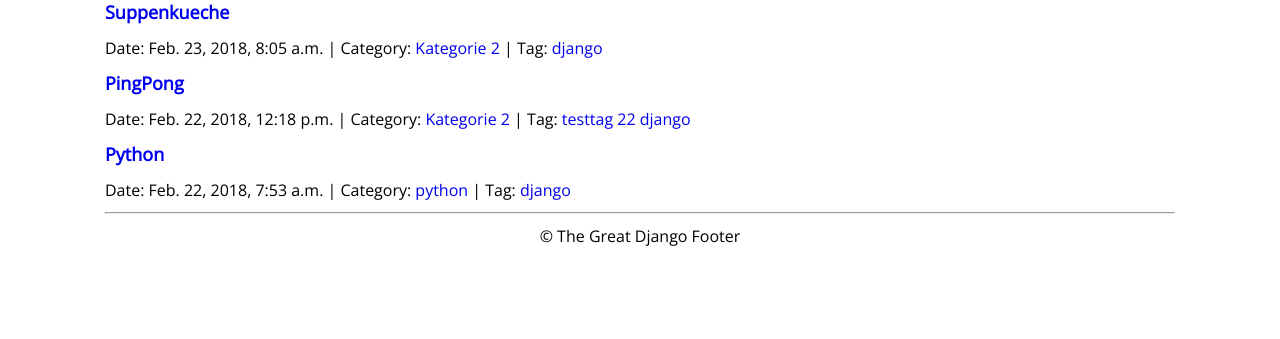
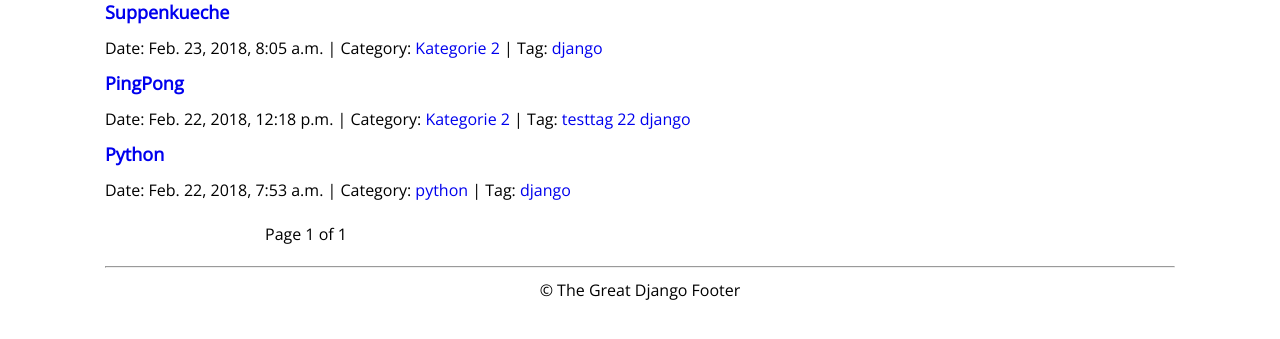
Before and after one commit to rgroener/tgdb, a Django app: a page that uses blog/templates/blog/post_by_tag.html in a window 1280 px wide. Shown: the part 200-539 px from the top of the page. Run offline with Django 3.2, Linux system fonts and the light colour scheme; data comes from the database, SQL or seed files in the repository; both versions use the stored data as it was after the commit; some libraries are stand-ins or nearby versions.

Commit message:
pagination in Django completed

```diff
--- a/blog/templates/blog/post_by_tag.html
+++ b/blog/templates/blog/post_by_tag.html
@@ -32,5 +32,20 @@
 
             </div>
     </div>
+    <div class="pagination">
+    <div class="section-inner clearfix">
+        <p>
+            {% if posts.has_previous %}
+                <a href="?page={{ posts.previous_page_number }}">&lt; Prev</a> |
+            {% endif %}
+
+            {% if posts.has_next %}
+                <a href="?page={{ posts.next_page_number }}">Next &gt;</a>
+            {% endif %}
+
+            <span>Page {{ posts.number }} of {{ posts.paginator.num_pages }}</span>
+        </p>
+    </div>
+</div>
 
 {% endblock %}
--- a/blog/views.py
+++ b/blog/views.py
@@ -4,13 +4,30 @@ from .models import Author, Tag, Category, Post
 from django.contrib import messages
 from .forms import FeedbackForm
 from django.core.mail import mail_admins
+from django.core.paginator import Paginator, PageNotAnInteger, EmptyPage
+from django_project import helpers
 
 def index(request):
 		return HttpResponse("Hello Django")
 
 def post_list(request):
-	posts = Post.objects.order_by("-id").all()
-	return render(request, 'blog/post_list.html', {'posts': posts})
+    posts = Post.objects.order_by("-id").all()
+    paginator = Paginator(posts, 10)
+
+    # get the page parameter from the query string
+    # if page parameter is available get() method will return empty string ''
+    page = request.GET.get('page')
+
+    try:
+        # create Page object for the given page
+        posts = paginator.page(page)
+    except PageNotAnInteger:
+        # if page parameter in the query string is not available, return the first page
+        posts = paginator.page(1)
+    except EmptyPage:
+        # if the value of the page parameter exceeds num_pages then return the last page
+        posts = paginator.page(paginator.num_pages)
+    return render(request, 'blog/post_list.html', {'posts': posts})
 
 def post_detail(request, pk):
 	post = get_object_or_404(Post, pk=pk)
@@ -19,7 +36,8 @@ def post_detail(request, pk):
 # view function to display post by category
 def post_by_category(request, category_slug):
     category = get_object_or_404(Category, slug=category_slug)
-    posts = get_list_or_404(Post.objects.order_by("-id"), category__slug=category_slug)
+    posts = get_list_or_404(Post.objects.order_by("-id"), category=category)
+    posts = helpers.pg_records(request, posts, 5)
     context = {
         'category': category,
         'posts': posts
@@ -30,7 +48,8 @@ def post_by_category(request, category_slug):
 # view function to display post by tag
 def post_by_tag(request, tag_slug):
     tag = get_object_or_404(Tag, slug=tag_slug)
-    posts = get_list_or_404(Post.objects.order_by("-id"), tags__name=tag)
+    posts = get_list_or_404(Post.objects.order_by("-id"), tags=tag)
+    posts = helpers.pg_records(request, posts, 5)
     context = {
         'tag': tag,
         'posts': posts
--- /dev/null
+++ b/django_project/helpers.py
@@ -0,0 +1,21 @@
+from django.core.paginator import Paginator, EmptyPage, PageNotAnInteger
+
+
+def pg_records(request, list, num):
+    paginator = Paginator(list, num)
+
+    # get the page parameter from the query string
+    # if page parameter is available get() method will return empty string ''
+    page = request.GET.get('page')
+
+    try:
+        # create Page object for the given page
+        page_object = paginator.page(page)
+    except PageNotAnInteger:
+        # if page parameter in the query string is not available, return the first page
+        page_object = paginator.page(1)
+    except EmptyPage:
+        # if the value of the page parameter exceeds num_pages then return the last page
+        page_object = paginator.page(paginator.num_pages)
+
+    return page_object
```
Also changed, not shown: blog/templates/blog/post_by_category.html (+15 -0 lines), blog/templates/blog/post_list.html (+15 -0 lines), db.sqlite3.
